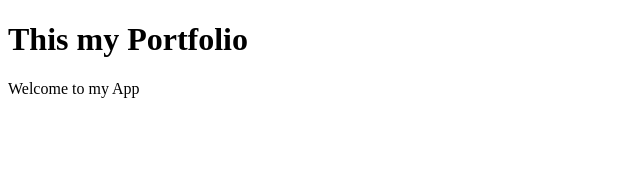
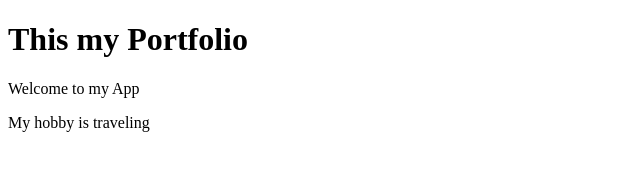
Before and after one commit to Shahin1995/Saiful-Islam-Site, a plain HTML site: page Index.html in a window 1280 px wide. Shown: the whole page, without its empty margins (0-640 px from the left). Drawn offline with Linux system fonts and the light colour scheme.

Commit message:
feat: integrate hobby

```diff
--- a/Index.html
+++ b/Index.html
@@ -8,5 +8,6 @@
 <body>
     <h1>This my Portfolio</h1>
     <P>Welcome to my App</P>
+    <p>My hobby is traveling</p>
 </body>
 </html>
```
